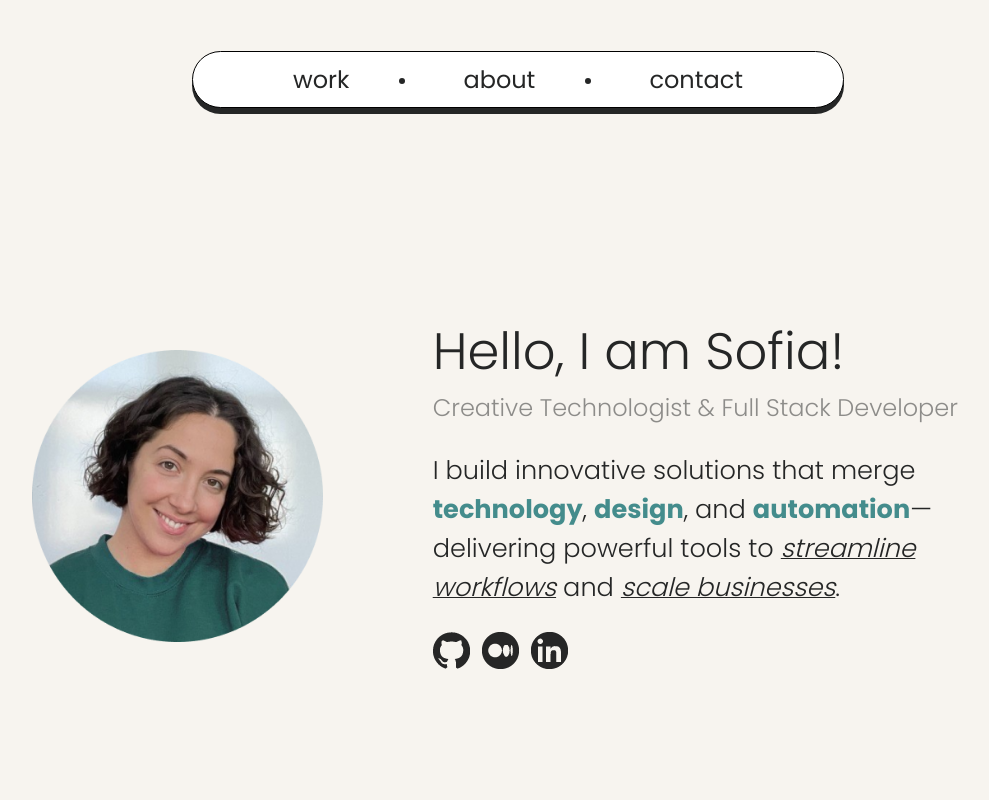
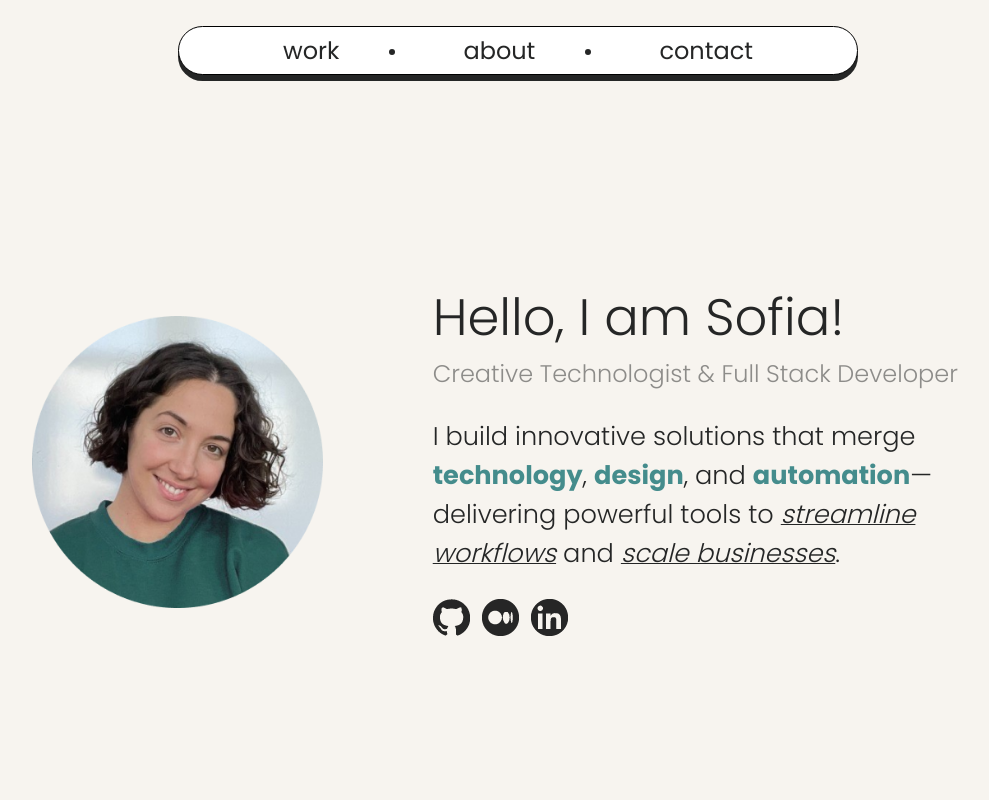
Before and after one commit to sofiakatzman/Portfolio, a React (Create React App) app: page / in a window 1280 px wide. Shown: the top 800 px of the page, without its empty margins (122-1111 px from the left). Built offline with nearby package versions, Linux system fonts and the light colour scheme.

Commit message:
reduce nav footprint

```diff
--- a/src/components/Organisms/Navigation.css
+++ b/src/components/Organisms/Navigation.css
@@ -1,11 +1,11 @@
 .navigation-container{
     display: flex;
-    padding: 10px 100px;
+    padding: 6px 104px;
     justify-content: space-between;
     align-items: center;
     flex: 1 0 0;
-    margin: 4% auto;
-    width: 450px;
+    margin: 2% auto;
+    width: 470px;
 }
 
 .circle-divider {
```
